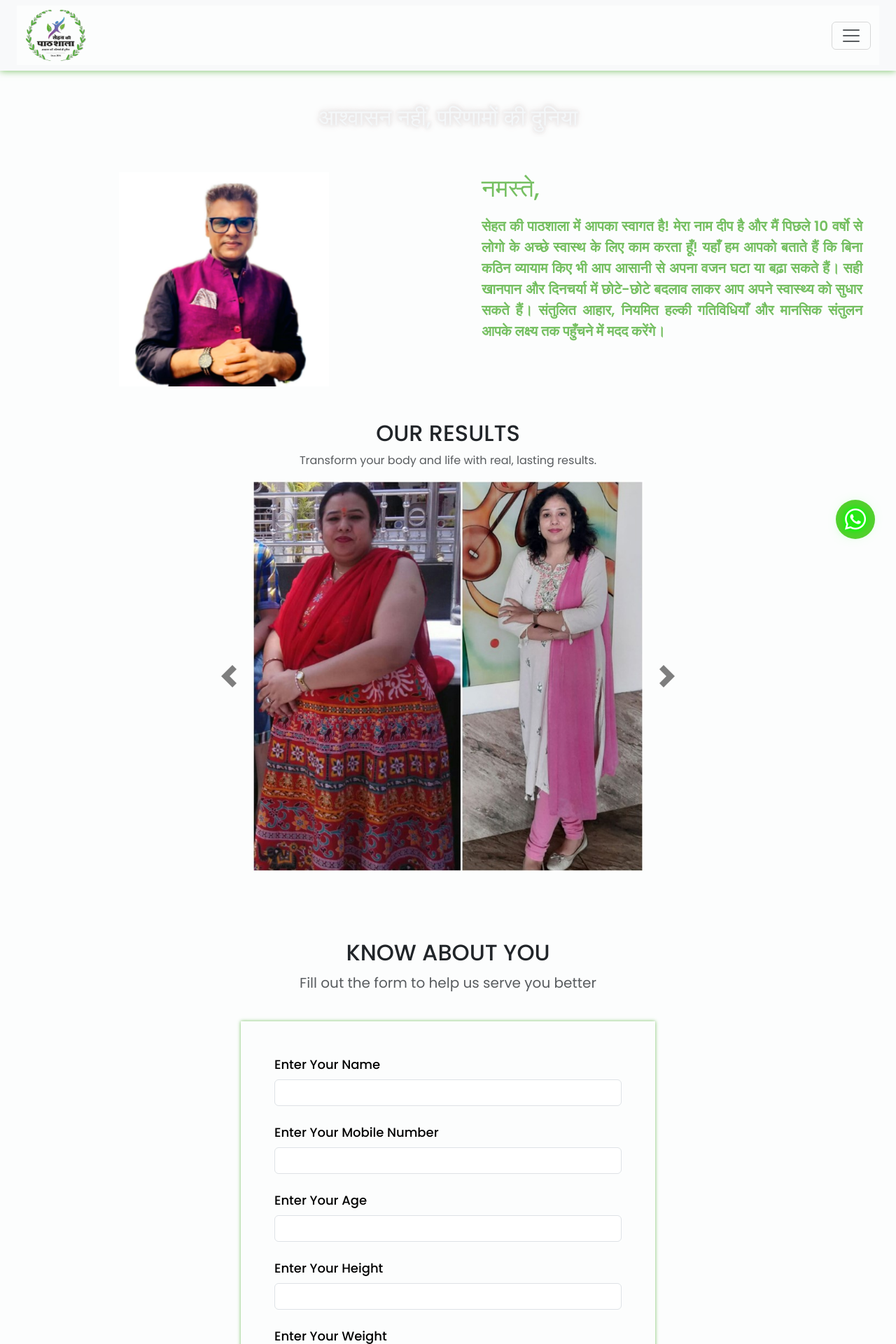
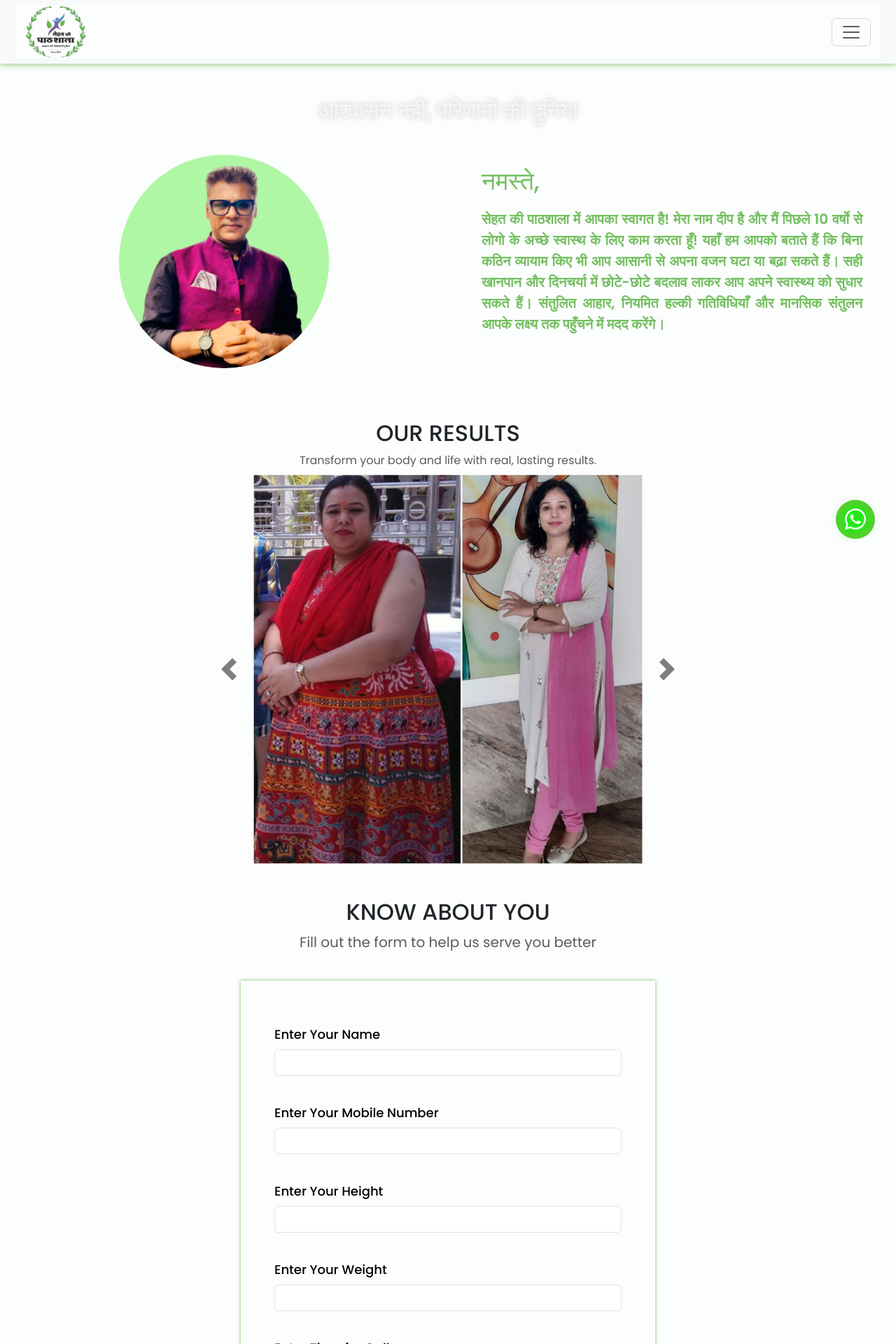
Before and after one commit to mitali1411/Sehat_Ki_Pathshala, a React (Vite) app: page / in a window 1280 px wide. Shown: the top 1920 px of the page at 70% size. Built offline with nearby package versions, Linux system fonts and the light colour scheme.

Commit message:
Owner img update

```diff
--- a/src/Pages/Form.jsx
+++ b/src/Pages/Form.jsx
@@ -101,19 +101,19 @@ const Form = () => {
                 <input type="tel" name='mobile' className={`form-control ${errors.mobile ? 'is-invalid' : ""}`} id="Number" value={formData.mobile} onChange={handleChange} required/>
                 <span className='text-danger'>{errors.mobile}</span>
             </div>
-            <div className="mb-4">
+            {/* <div className="mb-4">
                 <label htmlFor="Age" className="form-label">Enter Your Age</label>
                 <input type="number" name='age' className={`form-control ${errors.age ? 'is-invalid' : ""}`} id="Age" value={formData.age} onChange={handleChange} required/>
                 <span className='text-danger'>{errors.age}</span>
-            </div>
+            </div> */}
             <div className="mb-4">
                 <label htmlFor="Height" className="form-label">Enter Your Height</label>
-                <input type="number" name='height' className={`form-control ${errors.age ? 'is-invalid' : ""}`} id="Height" value={formData.height} onChange={handleChange} required/>
+                <input type="number" name='height' className={`form-control ${errors.height ? 'is-invalid' : ""}`} id="Height" value={formData.height} onChange={handleChange} required/>
                 <span className='text-danger'>{errors.height}</span>
             </div>
             <div className="mb-4">
                 <label htmlFor="Age" className="form-label">Enter Your Weight</label>
-                <input type="number" name='weight' className={`form-control ${errors.age ? 'is-invalid' : ""}`} id="Age" value={formData.weight} onChange={handleChange} required/>
+                <input type="number" name='weight' className={`form-control ${errors.weight ? 'is-invalid' : ""}`} id="Age" value={formData.weight} onChange={handleChange} required/>
                 <span className='text-danger'>{errors.weight}</span>
             </div>
             <div className="mb-4">
--- a/src/components/Intro.jsx
+++ b/src/components/Intro.jsx
@@ -1,15 +1,15 @@
 import React from 'react'
-import Image from '../assets/Owner.jpg'
+import Image from '../assets/Owner.png'
 
 const Home = () => {
   return (
-    <div id='home' className='d-flex align-items-start justify-content-around flex-wrap-reverse'>
+    <div id='home' className='d-flex align-items-center justify-content-around flex-wrap-reverse'>
 
         <div id='owner' className='d-flex align-items-center justify-content-center'>
             <img src={Image} alt="" />
         </div>
 
-        <div id='intro' className='d-flex flex-column align-items-start justify-content-center p-5'>
+        <div id='intro' className='p-5 d-flex flex-column align-items-start justify-content-center'>
         <h1 className='mt-1'>नमस्ते,</h1>
         {/* <h2 className='h2'>मैं आपका हेल्थ कोच हूँ!</h2> */}
         <p className='para'>सेहत की पाठशाला में आपका स्वागत है! मेरा नाम दीप है और मैं पिछले 10 वर्षो से लोगो के अच्छे स्वास्थ के लिए काम करता हूँ! यहाँ हम आपको बताते हैं कि बिना कठिन व्यायाम किए भी आप आसानी से अपना वजन घटा या बढ़ा सकते हैं। सही खानपान और दिनचर्या में छोटे-छोटे बदलाव लाकर आप अपने स्वास्थ्य को सुधार सकते हैं। संतुलित आहार, नियमित हल्की गतिविधियाँ और मानसिक संतुलन आपके लक्ष्य तक पहुँचने में मदद करेंगे।</p>
--- a/src/components/Navbar.jsx
+++ b/src/components/Navbar.jsx
@@ -16,9 +16,11 @@ const Navbar = () => {
 
     <nav className="navbar bg-body-tertiary fixed-top px-4">
   <div className="container-fluid">
-    <a className="navbar-brand" href="#">
+    <Link to='/'>
+    <a className="navbar-brand" href="">
       <img src={Logo} alt="" />
     </a>
+    </Link>
     <button className="navbar-toggler" type="button" data-bs-toggle="offcanvas" data-bs-target="#offcanvasNavbar" aria-controls="offcanvasNavbar" aria-label="Toggle navigation">
       <span className="navbar-toggler-icon"></span>
     </button>
--- a/src/components/Slider.jsx
+++ b/src/components/Slider.jsx
@@ -11,7 +11,7 @@ import Result8 from '../assets/8.jpg'
 
 const Slider = () => {
   return (
-    <div className="container py-5" id='slider'>
+    <div className="container pt-5" id='slider'>
         <h2 className='text-center text-dark'>OUR RESULTS</h2>
         <p className='text-center text-body-secondary'>Transform your body and life with real, lasting results.</p>
         <div className="row">
@@ -53,51 +53,6 @@ const Slider = () => {
                     <span className="visually-hidden">Next</span>
                 </button>
             </div>
-
-            {/* <div id="carouselExampleControls" data-mdb-carousel-init className="carousel slide" data-mdb-ride="carousel">
-                <div className="carousel-inner">
-                    <div className="carousel-item active">
-                        <img src={Result1} className="d-block w-100" alt="Slide 1"/>
-                    </div>
-
-                    <div className="carousel-item active">
-                        <img src={Result2} className="d-block w-100" alt="Slide 1"/>
-                    </div>
-
-                    <div className="carousel-item active">
-                        <img src={Result3} className="d-block w-100" alt="Slide 1"/>
-                    </div>
-
-                    <div className="carousel-item active">
-                        <img src={Result4} className="d-block w-100" alt="Slide 1"/>
-                    </div>
-
-                    <div className="carousel-item active">
-                        <img src={Result5} className="d-block w-100" alt="Slide 1"/>
-                    </div>
-
-                    <div className="carousel-item active">
-                        <img src={Result6} className="d-block w-100" alt="Slide 1"/>
-                    </div>
-
-                    <div className="carousel-item active">
-                        <img src={Result7} className="d-block w-100" alt="Slide 1"/>
-                    </div>
-
-                    <div className="carousel-item active">
-                        <img src={Result8} className="d-block w-100" alt="Slide 1"/>
-                    </div>
-
-                </div>
-                <button data-mdb-button-init className="carousel-control-prev" type="button" data-mdb-target="#carouselExampleControls" data-mdb-slide="prev">
-                    <span className="carousel-control-prev-icon" aria-hidden="true"></span>
-                    <span className="visually-hidden">Previous</span>
-                </button>
-                <button data-mdb-button-init className="carousel-control-next" type="button" data-mdb-target="#carouselExampleControls" data-mdb-slide="next">
-                    <span className="carousel-control-next-icon" aria-hidden="true"></span>
-                    <span className="visually-hidden">Next</span>
-                </button>
-            </div> */}
             </div>
         </div>
     </div>
--- a/src/index.css
+++ b/src/index.css
@@ -63,6 +63,10 @@ a{
 } */
 #owner img{
     width: 300px;
+    background-color: #aff7a4;
+    border-radius: 50%;
+    position: relative;
+    top: 10px;
 }
 
 #home{
@@ -85,7 +89,13 @@ a{
 }
 #slider{
     position: relative;
+    top: 10px;
     z-index: 0
+}
+.row{
+    margin-top: 0;
+    position: relative;
+    bottom: 10px;
 }
 .carousel-item img{
     width: 30vh;
@@ -119,6 +129,7 @@ form label{
     font-weight: 500;
     font-size: 18px;
     color: #000;
+    margin-top: 15px;
 }
 
 
@@ -328,7 +339,20 @@ footer .box1 a img:hover{
         padding: 0%;
     }
     .navbar img{
-        width: 100px;
+        width: 80px;
+    }
+    #intro .para{
+        font-size: 18px;
+        font-weight: 600;
+        line-height: 1.8;
+    }
+    #intro h1{
+        font-size: 35px;
+    }
+    .row{
+        margin-top: 0;
+        position: relative;
+        bottom: 20px;
     }
     footer{
         width: 100%;
@@ -354,6 +378,12 @@ footer .box1 a img:hover{
     footer .box1{
         margin-top: 40px;
     }
+    .box ol li, .box a{
+        font-size: 18px;
+    }
+    footer h4{
+        font-size: 22px;
+    }
     form{
         width: 450px;
     }
@@ -377,7 +407,22 @@ footer .box1 a img:hover{
         border-bottom: 3px solid black;
     }
     #copy p{
+        font-size: 14px;
+    }
+    #contact h2{
+        font-size: 25px;
+    }
+    #contact .box3 h6{
         font-size: 16px;
+    }
+    #contact .box3 p{
+        font-size: 18px;
+    }
+    #contact .box3 i{
+        font-size: 21px;
+    }
+    #about h2{
+        font-size: 25px;
     }
 }
 
```
Also changed, not shown: src/assets/Owner.jpg (deleted), src/assets/Owner.png (added).
